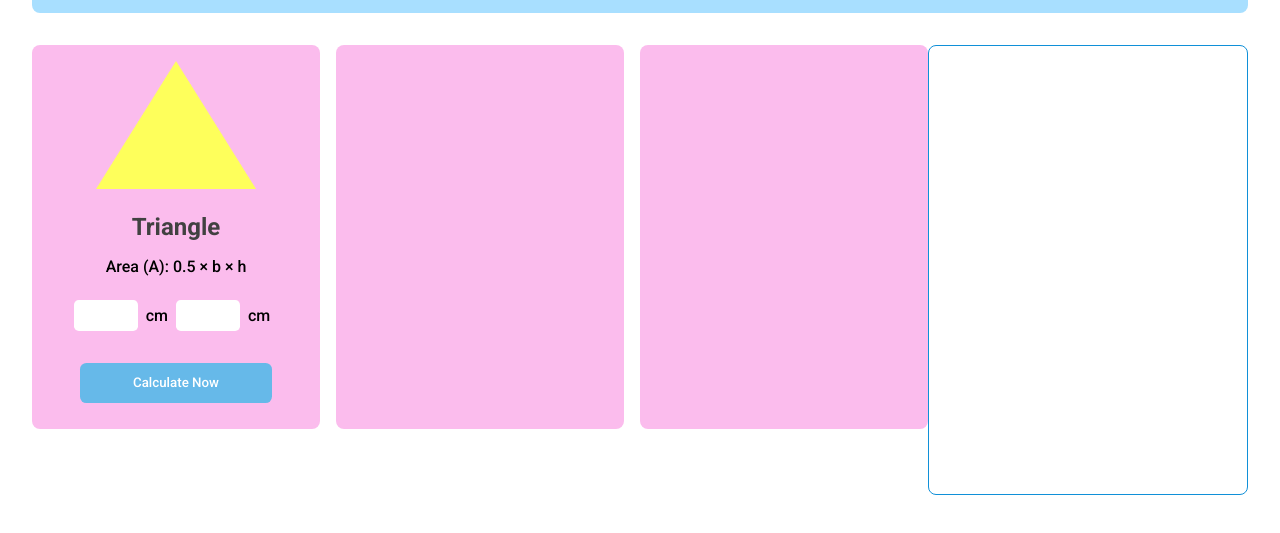
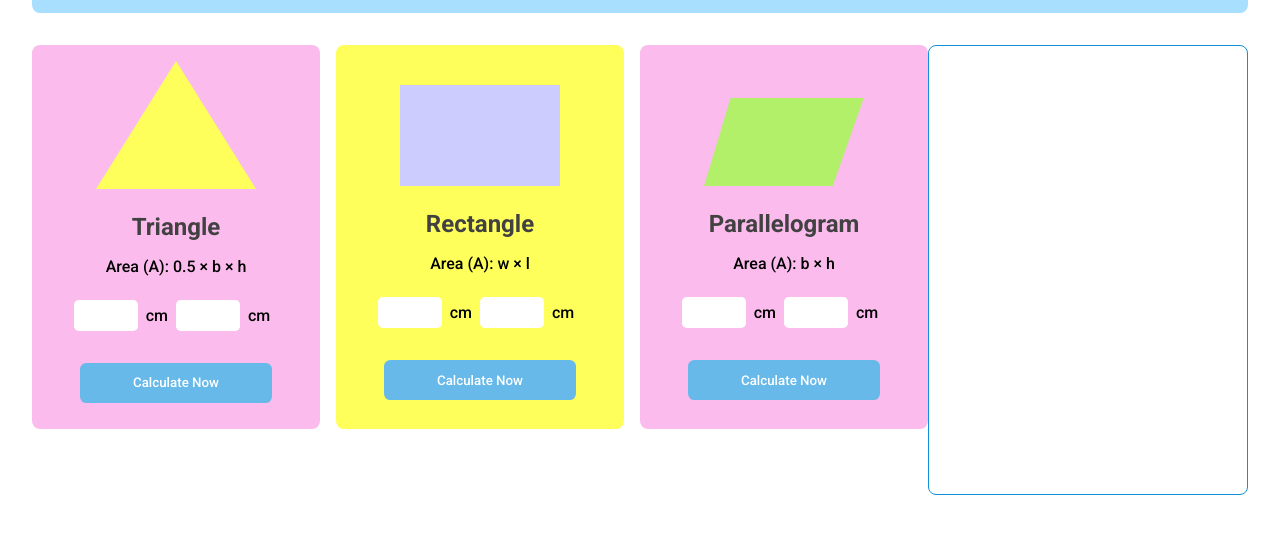
Before and after one commit to Myself-Ashish-Sarker/geometry-calculator, a plain HTML site: page index.html in a window 1280 px wide. Shown: the part 101-634 px from the top of the page. Drawn offline with Linux system fonts and the light colour scheme.

Commit message:
second and third boxes are added

```diff
--- a/index.html
+++ b/index.html
@@ -34,9 +34,9 @@
 
     <!-- main section -->
     <main>
-        <!-- first card -->
         <section>
             <div class="main-cards">
+                <!-- first card -->
                 <div class="first">
                     <div style="display: flex; flex-direction: column; justify-content: center; align-items: center;">
                         <img style="width: 10rem; margin-top: 1rem;" src="./assets/triangle.png" alt="triangle">
@@ -53,12 +53,43 @@
                     </div>
 
                 </div>
-                <div class="first">
+                <!-- first card -->
 
+                <!-- second card -->
+                <div style="background-color: #FEFF5B;" class="first">
+                    <div style="display: flex; flex-direction: column; justify-content: center; align-items: center;">
+                        <img style="width: 10rem; margin-top: 2.5rem;" src="./assets/rectangle.png" alt="triangle">
+                        <h2 style="margin-top: 1.5rem; color: #414141;">Rectangle</h2>
+                        <p style="margin-top: 1rem;">Area (A): w × l</p>
+                        <div style="margin-top: 1.5rem; display: flex; align-items: center; gap: 0.5rem;">
+                            <input style="padding: 0.5rem; width: 3rem; border: 0; border-radius: 0.3rem;" type="text">
+                            <p>cm</p>
+                            <input style="padding: 0.5rem; width: 3rem; border: 0; border-radius: 0.3rem;" type="text">
+                            <p>cm</p>
+                            <span></span>
+                        </div>
+                        <button style="margin-top: 2rem; padding: 0.5rem; width: 12rem; height: 2.5rem; border: 0; border-radius: 0.4rem; cursor: pointer; background-color: #66b9e9; color: #fff;">Calculate Now</button>
+                    </div>
                 </div>
-                <div class="first">
+                <!-- second card -->
 
+                <!-- third card -->
+                <div style="" class="first">
+                    <div style="display: flex; flex-direction: column; justify-content: center; align-items: center;">
+                        <img style="width: 10rem; margin-top: 3.3rem;" src="./assets/parallelogram.png" alt="triangle">
+                        <h2 style="margin-top: 1.5rem; color: #414141;">Parallelogram</h2>
+                        <p style="margin-top: 1rem;">Area (A): b × h</p>
+                        <div style="margin-top: 1.5rem; display: flex; align-items: center; gap: 0.5rem;">
+                            <input style="padding: 0.5rem; width: 3rem; border: 0; border-radius: 0.3rem;" type="text">
+                            <p>cm</p>
+                            <input style="padding: 0.5rem; width: 3rem; border: 0; border-radius: 0.3rem;" type="text">
+                            <p>cm</p>
+                            <span></span>
+                        </div>
+                        <button style="margin-top: 2rem; padding: 0.5rem; width: 12rem; height: 2.5rem; border: 0; border-radius: 0.4rem; cursor: pointer; background-color: #66b9e9; color: #fff;">Calculate Now</button>
+                    </div>
                 </div>
+                <!-- third card -->
             </div>
 
             <div class="auxiliary-card">
```
